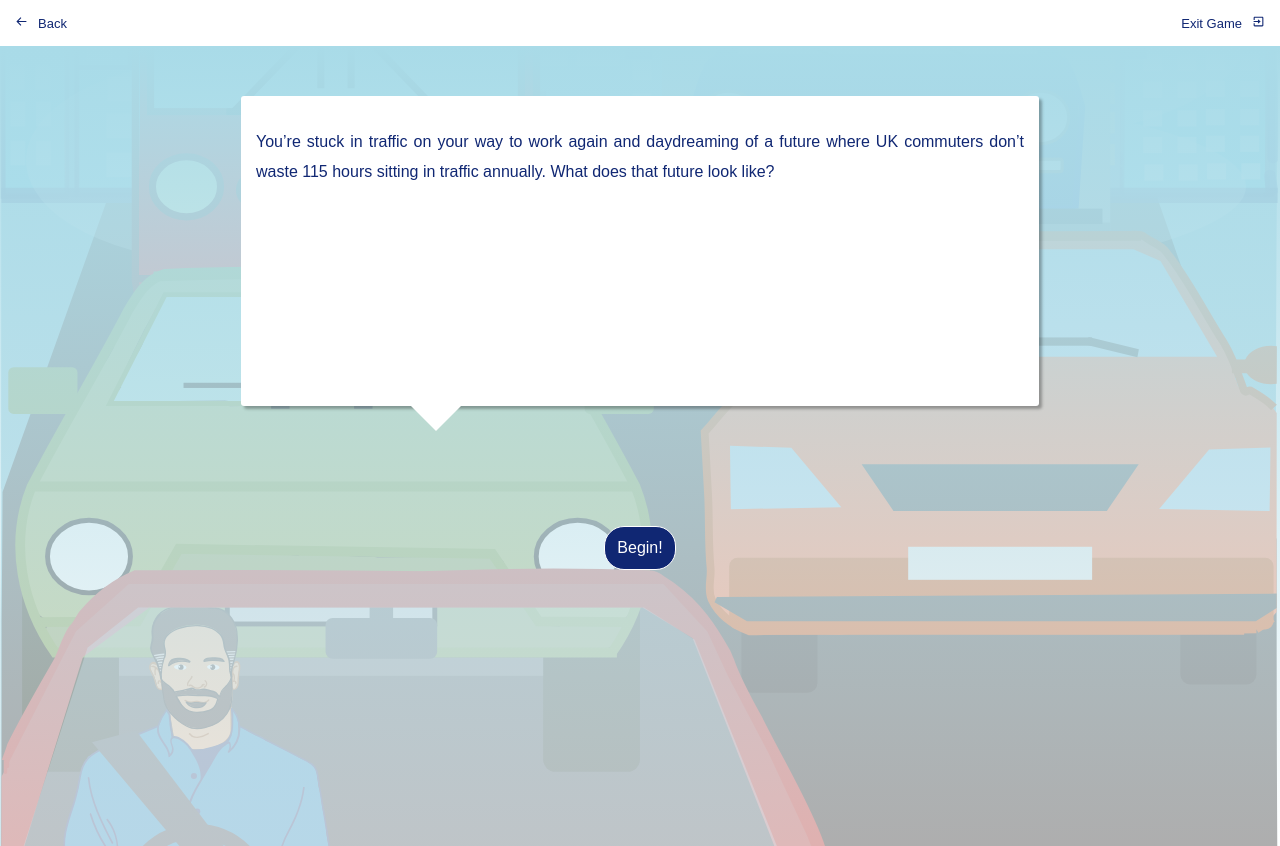
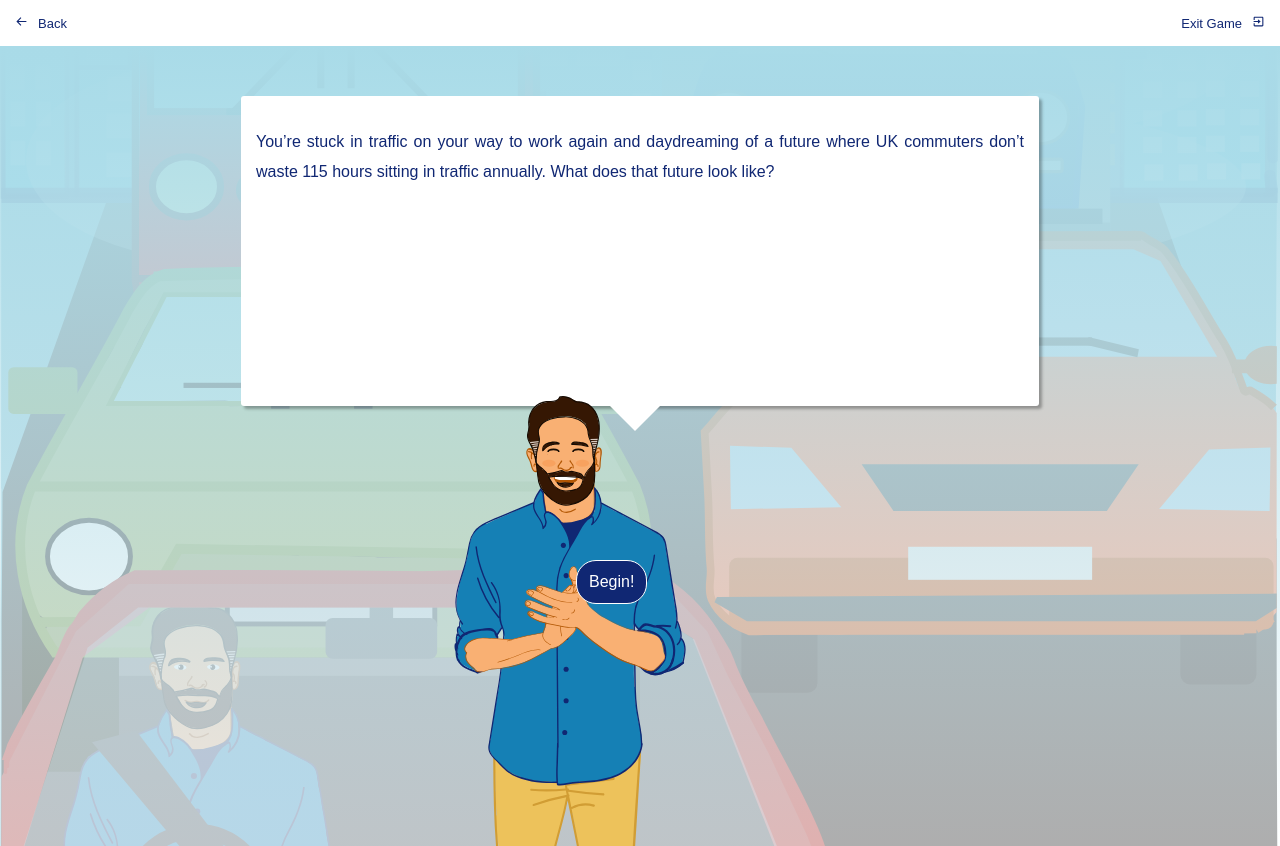
Before and after one commit to DanielaGordas/ppl-plan, a React (Create React App) app in the folder client/: page /lowcarbon/intro in a window 1280 px wide. Built offline with nearby package versions, Linux system fonts and the light colour scheme; a web font is replaced by a local one.

Commit message:
updated design for intro screen according to Figma

```diff
--- a/client/src/components/Intro.js
+++ b/client/src/components/Intro.js
@@ -5,7 +5,7 @@ import '../styles/components/button.scss';
 import '../styles/components/nav.scss';
 import { BiArrowBack, BiExit } from "react-icons/bi";
 
-const Intro = ({text, link, game, background}) => {
+const Intro = ({text, link, game, background, guy}) => {
   return (
     <>
       <div className="GameNav">
@@ -22,7 +22,10 @@ const Intro = ({text, link, game, background}) => {
         <div className={classes.SpeechBubble}>
           <p>{text}</p>
         </div>
-        <Link to={link} style={{textAlign: 'center', marginTop: '7rem'}}><button className="Btn-border">Begin!</button></Link>
+        <div className={classes.Flex}>
+          <img src={guy} alt="Character" className={classes.Character} />
+          <Link to={link} style={{position: 'absolute', top: '70%', left:'45%', zIndex: '3'}}><button className="Btn-border">Begin!</button></Link>
+        </div>
       </div>
     </>
   )
--- a/client/src/games/low-carbon-travel/LowCarbonInfo.js
+++ b/client/src/games/low-carbon-travel/LowCarbonInfo.js
@@ -3,7 +3,7 @@ import React from 'react';
 import { Link } from 'react-router-dom';
 import { Carousel } from 'react-responsive-carousel';
 import "react-responsive-carousel/lib/styles/carousel.min.css";
-import classes from '../../styles/components/infographics-carousel.module.scss'
+import classes from '../../styles/components/infographics-carousel.module.scss';
 import '../../styles/components/button.scss';
 
 const LowCarbonInfo = () => {
--- a/client/src/games/low-carbon-travel/LowCarbonTravelGame.js
+++ b/client/src/games/low-carbon-travel/LowCarbonTravelGame.js
@@ -29,6 +29,7 @@ import TaxBenefits from '../../images/low-carbon/Tax_benefits.svg'
 import {FaTrain, FaCar, FaAngleDown} from 'react-icons/fa'
 import { BiArrowBack, BiRevision } from "react-icons/bi";
 import IntroBackground from '../../images/low-carbon/Game_1_screen_1.svg'
+import Guy from '../../images/low-carbon/Character_1_Final_screen.svg';
 
 const MovableItem = ({name, setItems, column, description, setInfo, index, icon}) => {
     const changeItemColumn = (currentItem, columnName) => {
@@ -383,7 +384,7 @@ const LowCarbonTravelGame = () => {
                 <LowCarbonInfo title={game.title} />
             </Route>
             <Route path="/lowcarbon/intro">
-                <Intro text={game.intro} link='/lowcarbon/game' game='/lowcarbon' background={IntroBackground} />
+                <Intro text={game.intro} link='/lowcarbon/game' game='/lowcarbon' background={IntroBackground} guy={Guy} />
             </Route>
             <Route path="/lowcarbon/game">
                 <div className={classes.Background}>
--- a/client/src/styles/components/intro-result.module.scss
+++ b/client/src/styles/components/intro-result.module.scss
@@ -12,7 +12,6 @@
   background-position: center;
   overflow: hidden;
 }
-
 
 // Intro Page
 
@@ -33,6 +32,12 @@
   box-shadow: $box-shadow;
 }
 
+@media (max-width: 350px) {
+  .SpeechBubble {
+    font-size: $font-small;
+  }
+}
+
 .SpeechBubble:after {
   border: 2.5rem solid transparent;
   border-top-color: $white;
@@ -40,16 +45,23 @@
   margin-left: -3rem;
   position: absolute;
   top: 100%;
-  left: 25%;
+  left: 50%;
   width: 0;
   height: 0;
+}
+
+// Flex Box
+.Flex {
+  display: flex;
 }
 
 // Game Character
 
 .Character {
   height: 60rem;
+  transform: translate(-35%, 0%) scale(1.2);
   width: 20rem;
+  z-index: 2;
 }
 
 // Result Page
```
